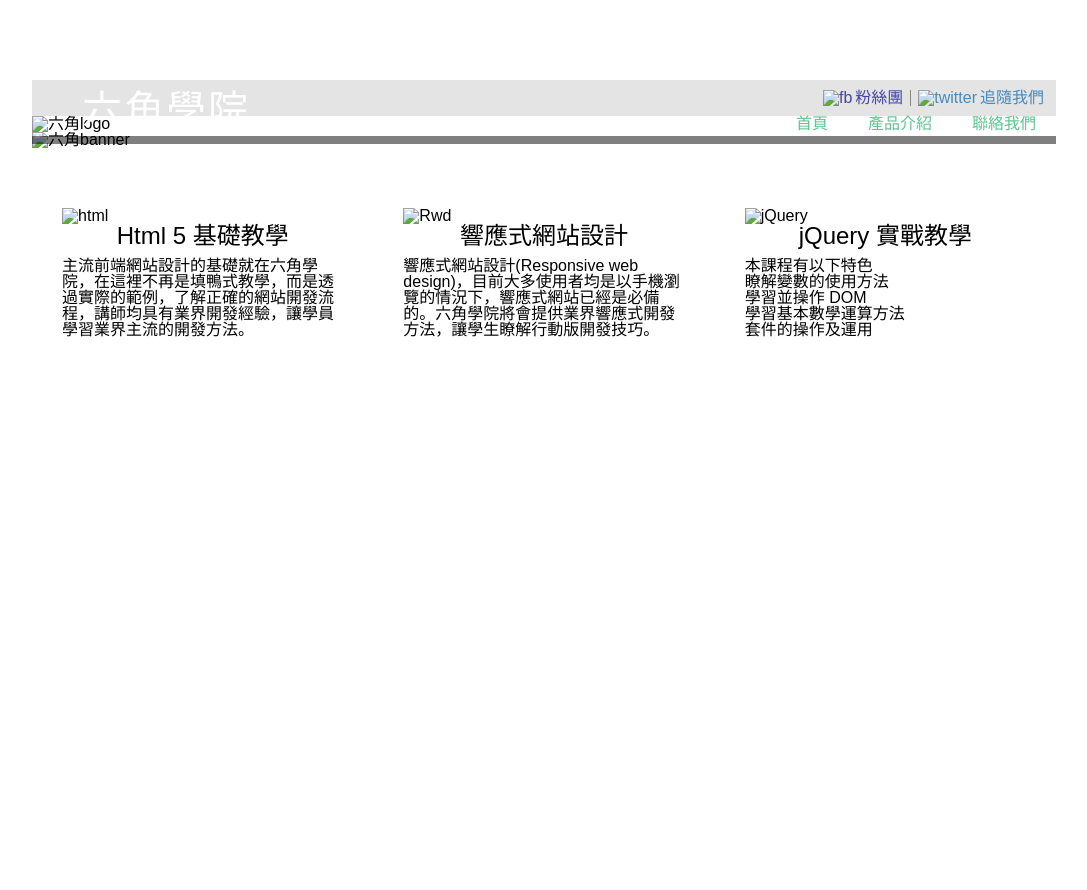
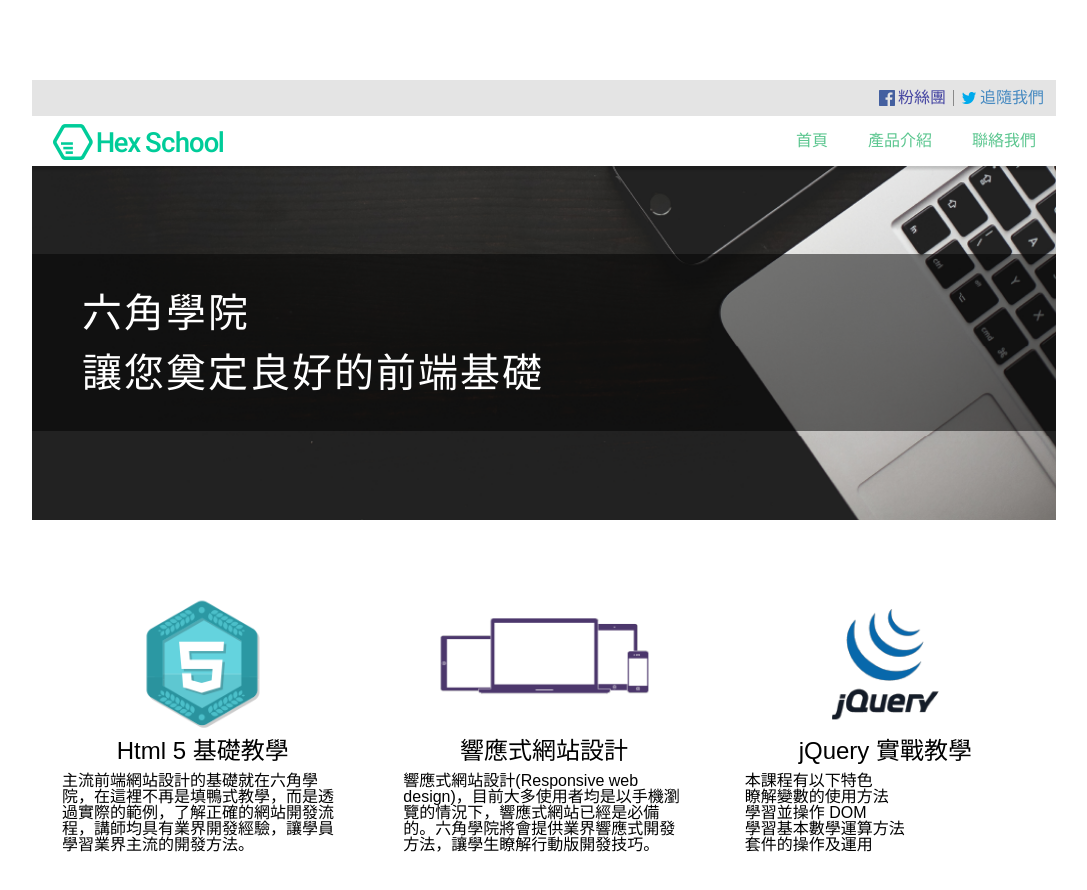
Before and after one commit to ann199560/Flex-u1, a plain HTML site: page index.html in a window 1280 px wide. Shown: the whole page, without its empty margins (96-1183 px from the left). Before the commit the page ends 800 px from the top, so only its background shows below. Drawn offline with Linux system fonts and the light colour scheme; the site is published under a folder, as on GitHub Pages, so addresses that start at the root find nothing.

Commit message:
更新路徑

```diff
--- a/index.html
+++ b/index.html
@@ -10,13 +10,13 @@
     <div class="container">
         <div class="header">
                 <ul class="social-list">
-                    <li><a href="#" class="fb"><img src="/images/facebookIcon.png" alt="fb">粉絲團</a>
+                    <li><a href="#" class="fb"><img src="images/facebookIcon.png" alt="fb">粉絲團</a>
                     </li>
-                    <li><a href="#" class="twitter"><img src="/images/twitterIcon.png" alt="twitter">追隨我們</a>
+                    <li><a href="#" class="twitter"><img src="images/twitterIcon.png" alt="twitter">追隨我們</a>
                     </li>
                 </ul>
             <div class="nav">
-                <img src="/images/logo.png" class="logo" alt="六角logo">
+                <img src="images/logo.png" class="logo" alt="六角logo">
                 <ul class="nav-menu">
                     <li><a href="#">首頁</a></li>
                     <li><a href="#">產品介紹</a></li>
@@ -28,22 +28,22 @@
         </div>
         <div class="hero">
             <h1 class="hero-text">六角學院 <br>讓您奠定良好的前端基礎</h1>
-            <img src="/images/banner.png" alt="六角banner">
+            <img src="images/banner.png" alt="六角banner">
         </div>
 
         <div class="main">
             <div class="product-card">
-                <img src="/images/html.png" alt="html">
+                <img src="images/html.png" alt="html">
                 <h2>Html 5 基礎教學</h2>
                 <p>主流前端網站設計的基礎就在六角學院，在這裡不再是填鴨式教學，而是透過實際的範例，了解正確的網站開發流程，講師均具有業界開發經驗，讓學員學習業界主流的開發方法。</p>
             </div>
             <div class="product-card">
-                <img src="/images/rwd.png" alt="Rwd">
+                <img src="images/rwd.png" alt="Rwd">
                 <h2>響應式網站設計</h2>
                 <p>響應式網站設計(Responsive web design)，目前大多使用者均是以手機瀏覽的情況下，響應式網站已經是必備的。六角學院將會提供業界響應式開發方法，讓學生瞭解行動版開發技巧。</p>
             </div>
             <div class="product-card">
-                <img src="/images/jQuery.png" alt="jQuery">
+                <img src="images/jQuery.png" alt="jQuery">
                 <h2>jQuery 實戰教學</h2>
                 <p>本課程有以下特色</p>
                 <ul>
```
